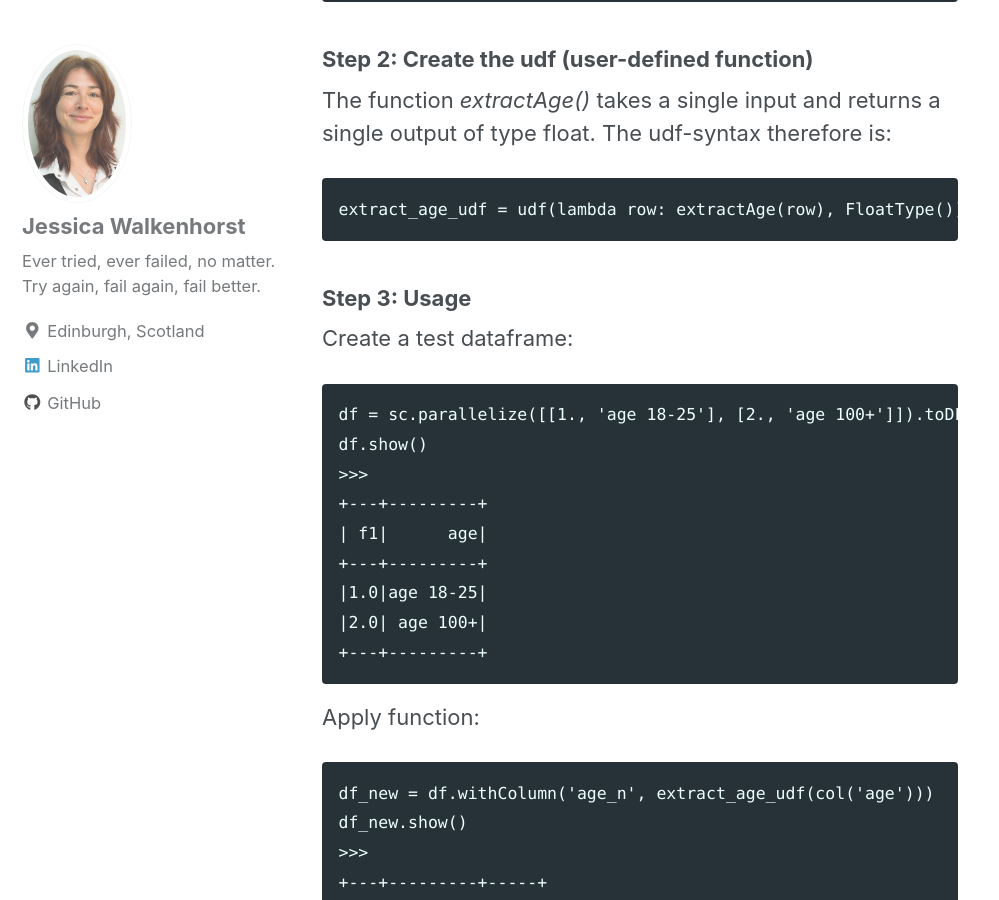
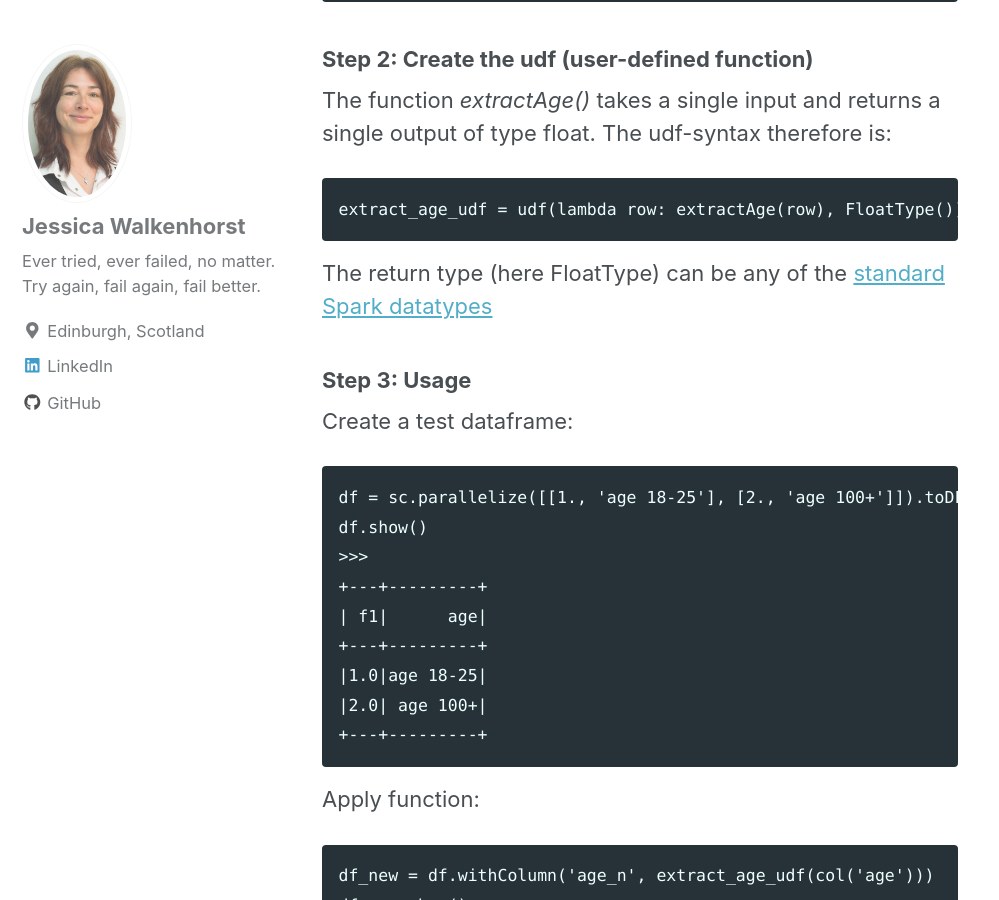
Before and after one commit to walkenho/walkenho.github.io, a Jekyll site: the page built from _posts/2019-02-07-how-to-convert-python-functions-into-pyspark-UDFs.md, in a window 1280 px wide and 900 px high, scrolled down 1652 px. Shown: the whole window, without its empty margins (0-999 px from the left). Built offline with Jekyll 4.4.1, drawn with Linux system fonts in a browser that asks for light colours; nearby versions of some CDN libraries.

Commit message:
Update 2019-02-07-how-to-convert-python-functions-into-pyspark-UDFs.md
Added link to sql types.

````diff
--- a/_posts/2019-02-07-how-to-convert-python-functions-into-pyspark-UDFs.md
+++ b/_posts/2019-02-07-how-to-convert-python-functions-into-pyspark-UDFs.md
@@ -42,6 +42,8 @@ The function *extractAge()* takes a single input and returns a single output of
 ```
 extract_age_udf = udf(lambda row: extractAge(row), FloatType())
 ```
+The return type (here FloatType) can be any of the [standard Spark datatypes](http://spark.apache.org/docs/latest/api/python/pyspark.sql.html?highlight=types#module-pyspark.sql.types)
+
 ### Step 3: Usage
 Create a test dataframe:
 ```
````
